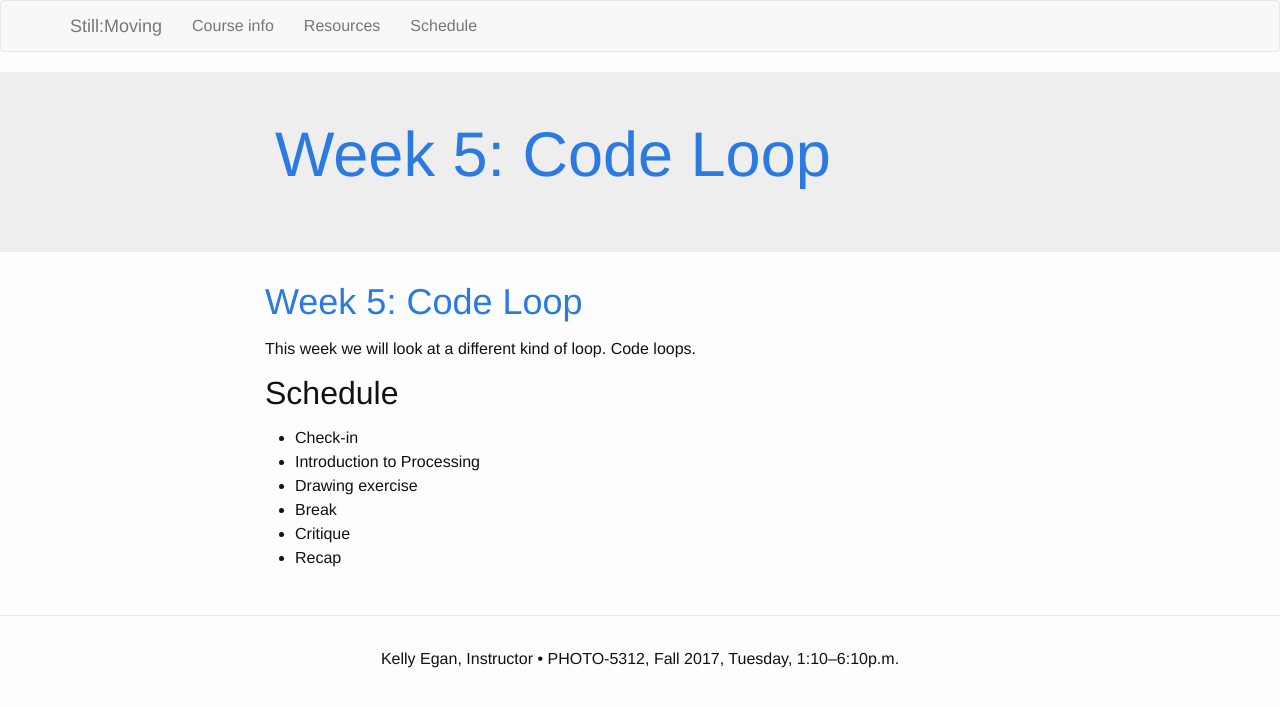
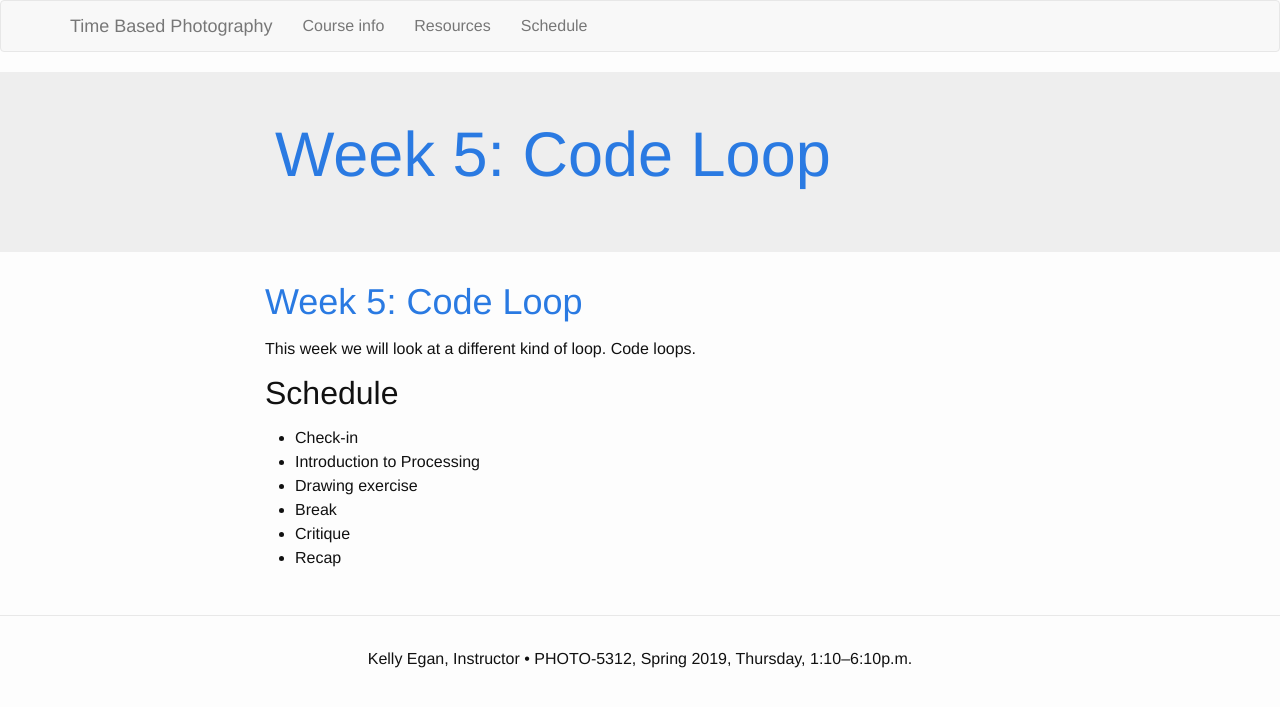
Before and after one commit to kellyegan/StillMoving, a Jekyll site: the page built from index.html, in a window 1280 px wide. Shown: the top 707 px of the page. Built offline with Jekyll 4.4.1, drawn with Linux system fonts in a browser that asks for light colours.

Commit message:
Update _config.yml for current semester and course title

```diff
--- a/_config.yml
+++ b/_config.yml
@@ -1,7 +1,7 @@
 # Site settings
-title: "Still:Moving"
+title: "Time Based Photography"
 email: kegan@risd.edu
 description: > # this means to ignore newlines until "baseurl:"
-  Kelly Egan, Instructor &bull; PHOTO-5312, Fall 2017, Tuesday, 1:10&ndash;6:10p.m.
+  Kelly Egan, Instructor &bull; PHOTO-5312, Spring 2019, Thursday, 1:10&ndash;6:10p.m.
 baseurl: "/TimeBasedPhotography" # the subpath of your site, e.g. /blog
 plugins: [jekyll-paginate]
```
